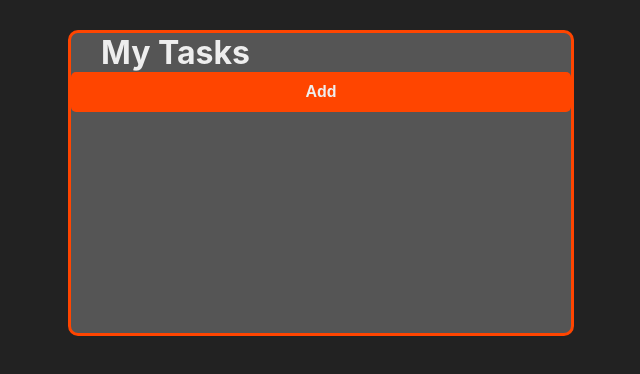
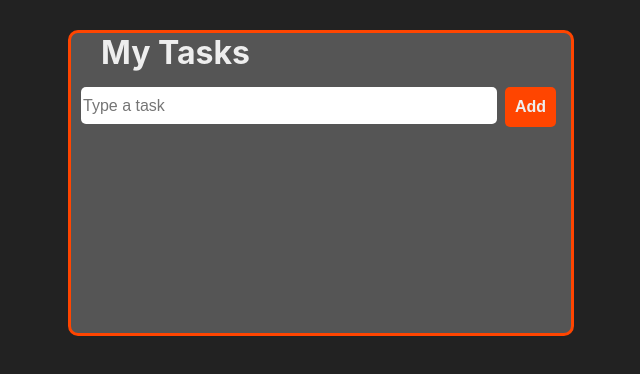
Before and after one commit to joaolucas2012/task-marker-in-react, a React (Create React App) app: page / in a window 1280 px wide. Shown: the top 374 px of the page, without its empty margins (319-959 px from the left). Built offline with nearby package versions, Linux system fonts and the light colour scheme; the HTML template or start-up script is replaced by a standard one.

Commit message:
feat: add input component

```diff
--- a/src/App.jsx
+++ b/src/App.jsx
@@ -1,12 +1,10 @@
-import React from "react";
-
 import './App.css';
-import Button from './components/Button';
+import AddTask from "./components/AddTask";
 import Header from './components/Header';
 
 const App = () =>
   <div className="container">
       <Header />
-      <Button>Add</Button>
+      <AddTask/>
   </div>;
 export default App;
--- /dev/null
+++ b/src/components/AddTask.css
@@ -0,0 +1,16 @@
+.add-task-container{
+  margin: 15px 0;
+  padding: 0 10px;
+  width: 95%;
+  display: flex;
+}
+
+.add-task-input{
+  height: 35px;
+  border-radius: 5px;
+  border: none;
+  flex: 2;
+  color: #222;
+  font-size: 16px;
+  margin-right: 8px;
+}
--- /dev/null
+++ b/src/components/AddTask.jsx
@@ -0,0 +1,12 @@
+import Button from './Button';
+import './AddTask.css';
+
+const AddTask = () =>
+  (
+    <div className="add-task-container">
+      <input type="text" className="add-task-input" placeholder="Type a task"/>
+      <Button>Add</Button>
+    </div>
+  );
+
+export default AddTask;
```
